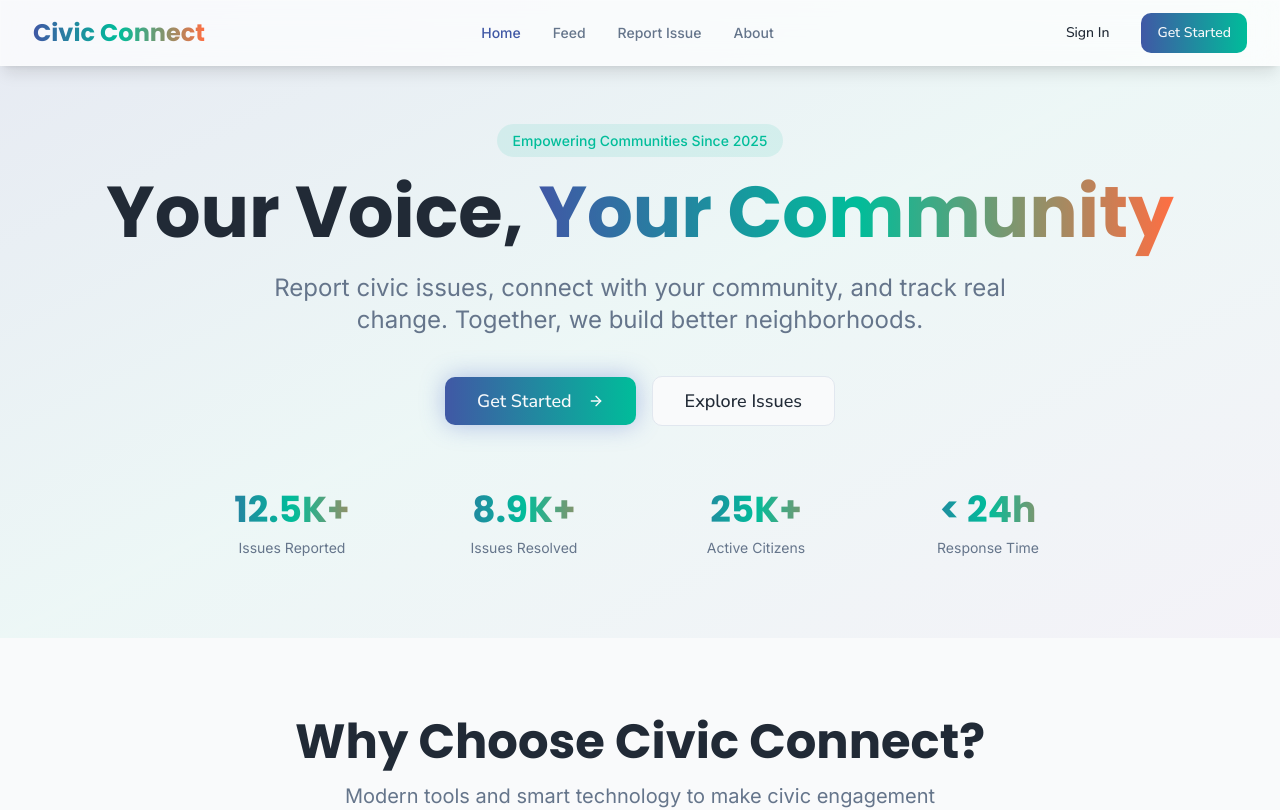
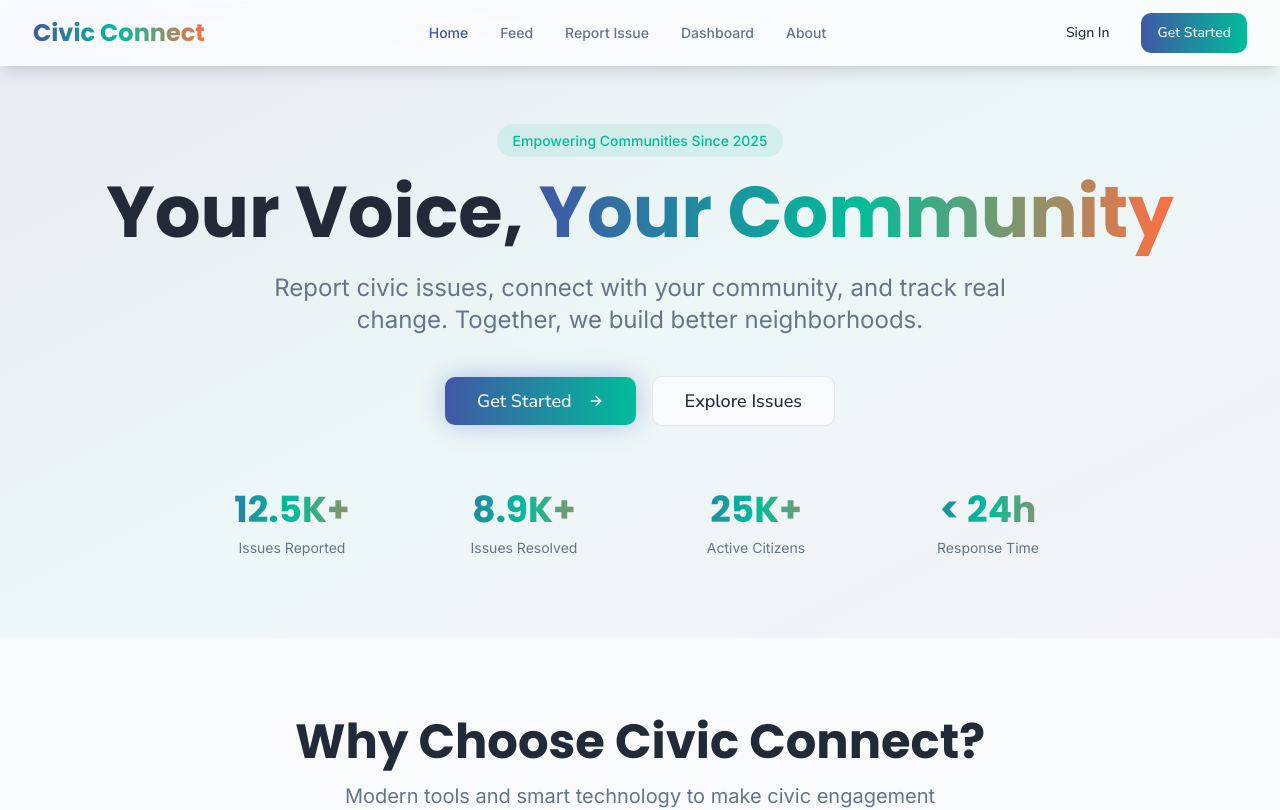
Before and after one commit to Akshara2504/civic-spark-44, a React (Vite) app: page / in a window 1280 px wide. Shown: the top 810 px of the page. Built offline with nearby package versions, Linux system fonts and the light colour scheme; the HTML template or start-up script is replaced by a standard one.

Commit message:
Expose dashboard to all users

```diff
--- a/src/components/Navbar.tsx
+++ b/src/components/Navbar.tsx
@@ -22,6 +22,7 @@ export const Navbar = () => {
     { name: 'Home', path: '/' },
     { name: 'Feed', path: '/feed' },
     { name: 'Report Issue', path: '/report' },
+    { name: 'Dashboard', path: '/dashboard' },
     { name: 'About', path: '/about' },
   ];
 
```
